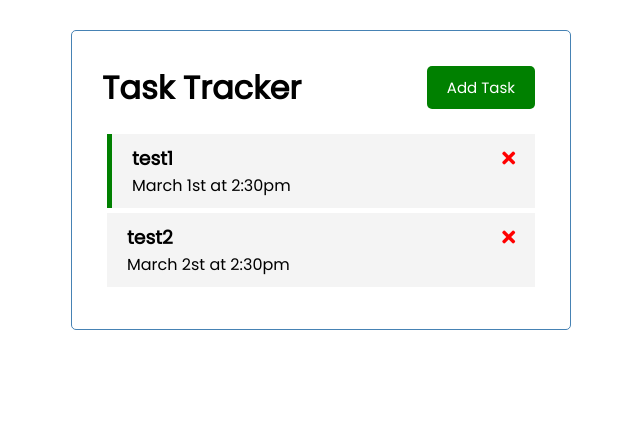
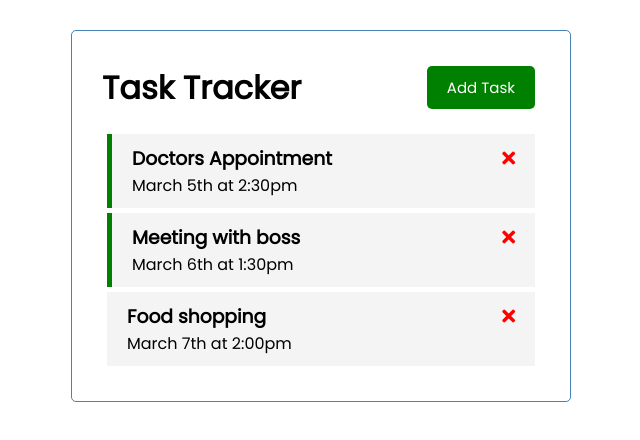
Before and after one commit to xavier-kong/vuejs, a Vue app in the folder vue-crash-2021/: page / in a window 1280 px wide. Shown: the top 440 px of the page, without its empty margins (319-959 px from the left). Built offline with nearby package versions, Linux system fonts and the light colour scheme; data requests are answered from the project's data file.

Commit message:
added up to 1:19:00

```diff
--- a/vue-crash-2021/src/App.vue
+++ b/vue-crash-2021/src/App.vue
@@ -40,23 +40,17 @@
     },
     toggleReminder(id) {
       this.tasks = this.tasks.map((task) => task.id === id ? {...task, reminder: !task.reminder} : task)
+    },
+    async fetchTasks() {
+      const res = await fetch('http://localhost:5000/tasks')
+
+      const data = await res.json()
+
+      return data
     }
   },
-  created() {
-    this.tasks = [
-      {
-        id: 1,
-        text: 'test1',
-        day: 'March 1st at 2:30pm',
-        reminder: true,
-      },
-      {
-        id: 2,
-        text: 'test2',
-        day: 'March 2st at 2:30pm',
-        reminder: false,
-      }
-    ]
+  async created() {
+    this.tasks = await this.fetchTasks()
   }
 };
 </script>
```
